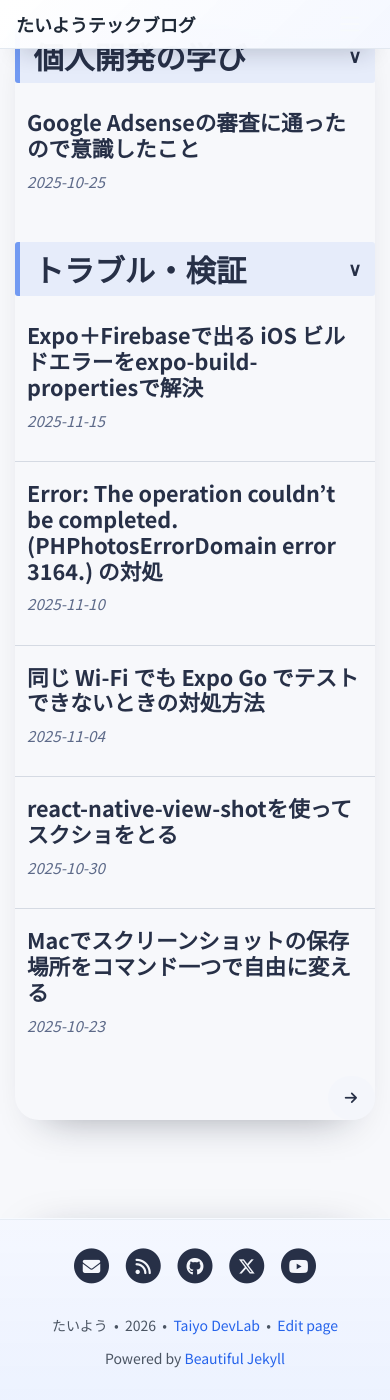
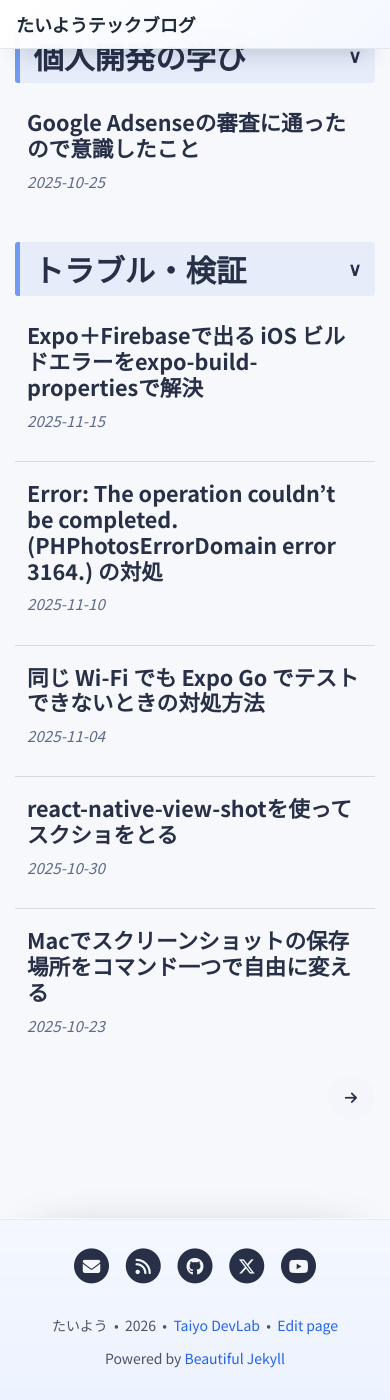
Before and after one commit to macha1316/beautiful-jekyll-master, a Jekyll site: the page built from index.html, in a window 390 px wide and 1400 px high, scrolled down 250 px. Built offline with Jekyll 4.4.1, drawn with Linux system fonts in a browser that asks for light colours; comment, search, counter and statistics services are not loaded.

Commit message:
小さな画面でカードshadowが出てしまっていた問題を修正

```diff
--- a/assets/css/beautifuljekyll.css
+++ b/assets/css/beautifuljekyll.css
@@ -2688,6 +2688,12 @@ footer {
     box-shadow: 0 24px 40px -30px rgba(15, 23, 42, 0.45);
   }
 
+  .layout-home .center-container {
+    border-radius: 0;
+    padding: 0;
+    box-shadow: none;
+  }
+
   .blog-tags {
     flex-wrap: wrap;
     gap: 0.5rem;
```
